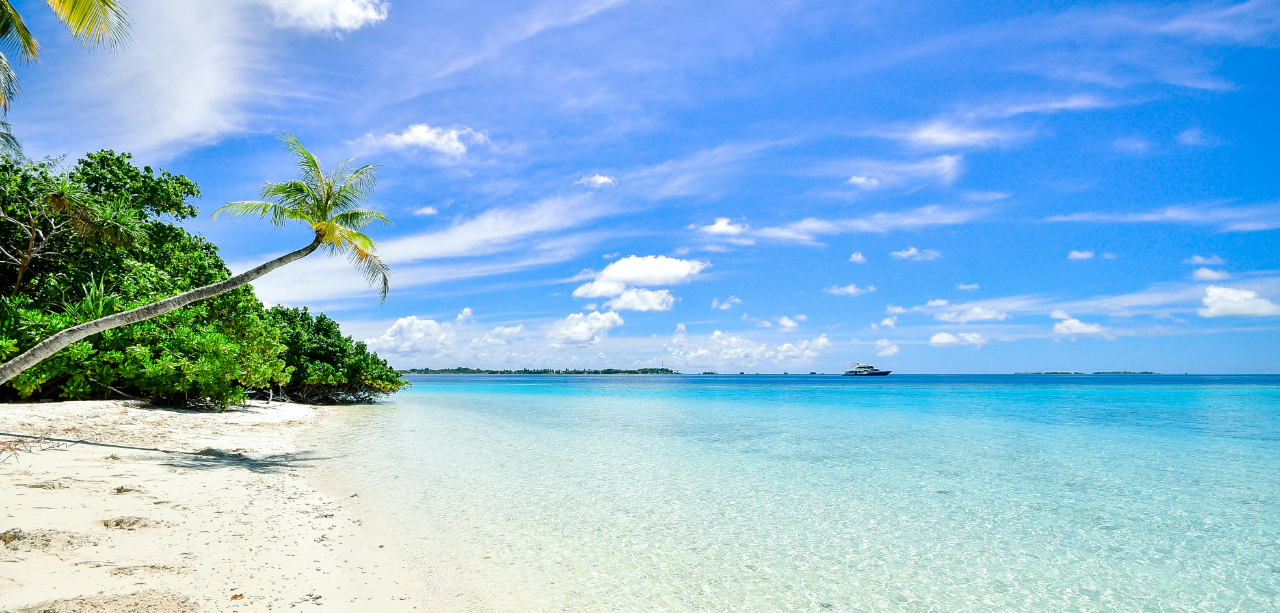
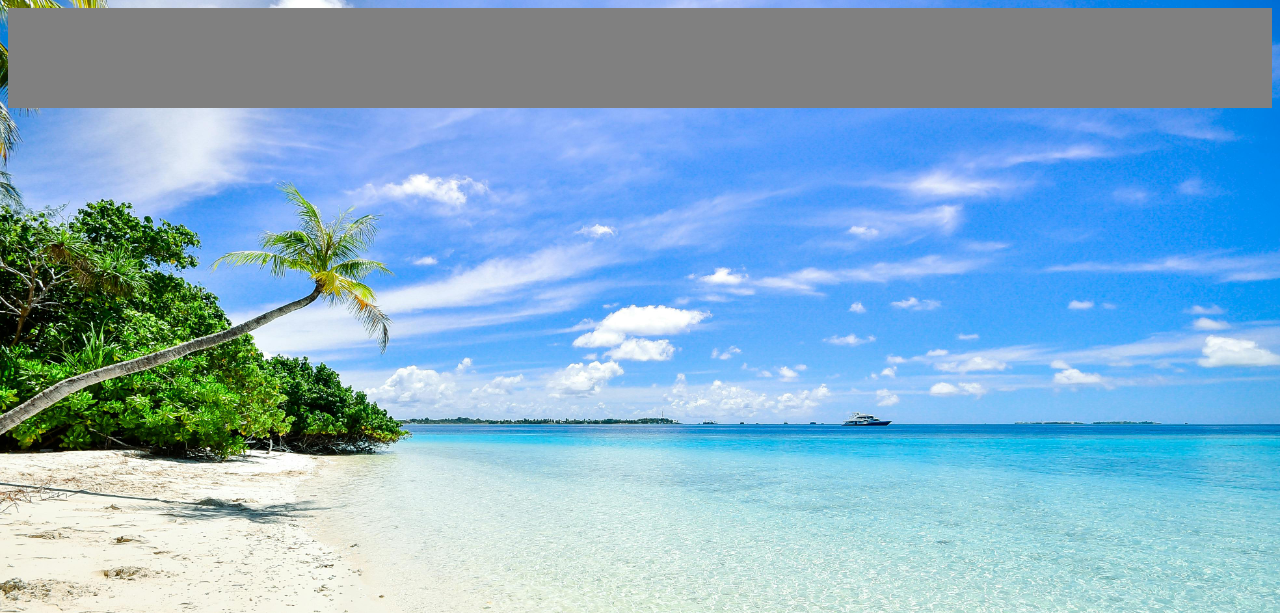
Before and after one commit to Bugsy299/bugsy299.github.io, a plain HTML site: page homepage.html in a window 1280 px wide. Shown: the top 613 px of the page. Drawn offline with Linux system fonts and the light colour scheme.

Commit message:
Update homepageStyle.css

```diff
--- a/css/homepageStyle.css
+++ b/css/homepageStyle.css
@@ -1,3 +1,10 @@
+header{
+    border:50px solid gray;
+    margin:center;
+    width:101%
+    padding-top: 627px ;
+}
+
 body
 {
     background-image: url("../images/desktop-background.jpg");
```
